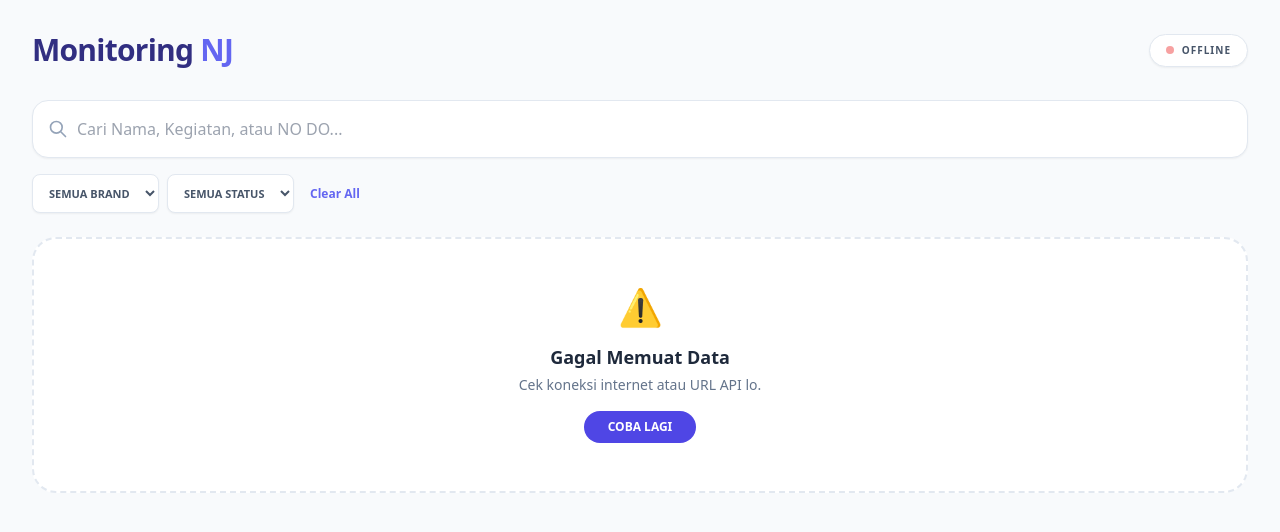
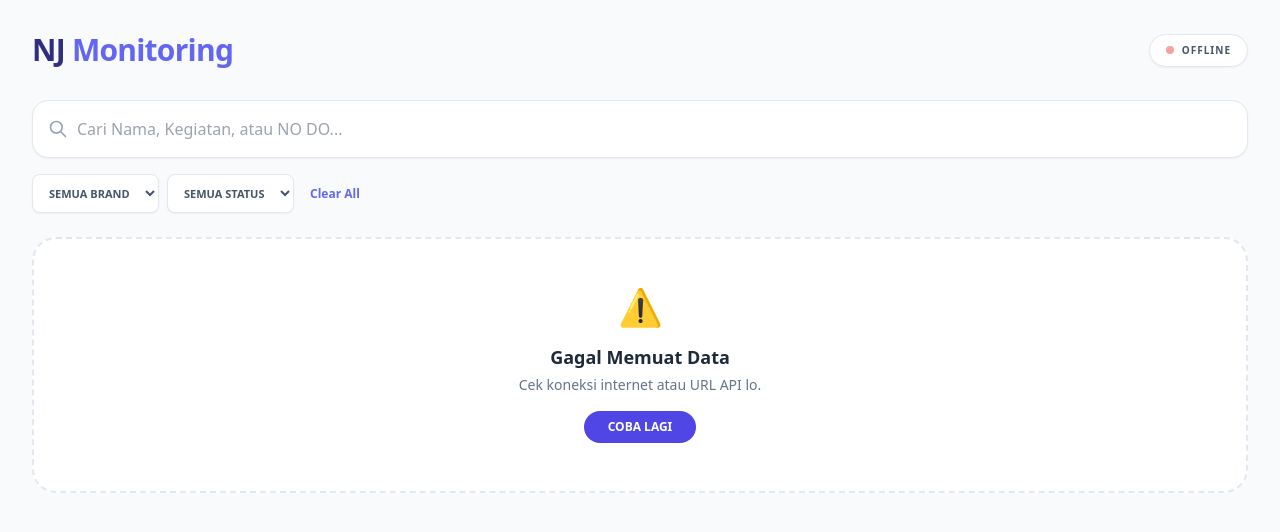
Before and after one commit to admin-hehe/monitoring-nj, a plain HTML site: page index.html in a window 1280 px wide. Drawn offline with nearby package versions, Linux system fonts and the light colour scheme; no server answers.

Commit message:
Update index.html

```diff
--- a/index.html
+++ b/index.html
@@ -3,7 +3,7 @@
 <head>
   <meta charset="UTF-8">
   <meta name="viewport" content="width=device-width, initial-scale=1.0">
-  <title>Monitoring NJ</title>
+  <title>NJ Monitoring</title>
   <script src="https://cdn.tailwindcss.com"></script>
   <style>
     ::-webkit-scrollbar { width: 6px; }
@@ -25,7 +25,7 @@
 <div class="max-w-7xl mx-auto p-4 md:p-8">
   <div class="flex flex-col md:flex-row md:items-center justify-between mb-8 gap-4 text-center md:text-left">
     <div>
-      <h1 class="text-2xl md:text-3xl font-extrabold text-indigo-900 tracking-tight">Monitoring <span class="text-indigo-500">NJ</span></h1>
+      <h1 class="text-2xl md:text-3xl font-extrabold text-indigo-900 tracking-tight">NJ <span class="text-indigo-500">Monitoring</span></h1>
     </div>
     <div id="statusIndicator" class="flex items-center justify-center space-x-2 bg-white px-4 py-2 rounded-full shadow-sm border border-slate-200 self-center md:self-auto">
       <div id="dot" class="w-2 h-2 bg-yellow-500 rounded-full animate-pulse"></div>
```
